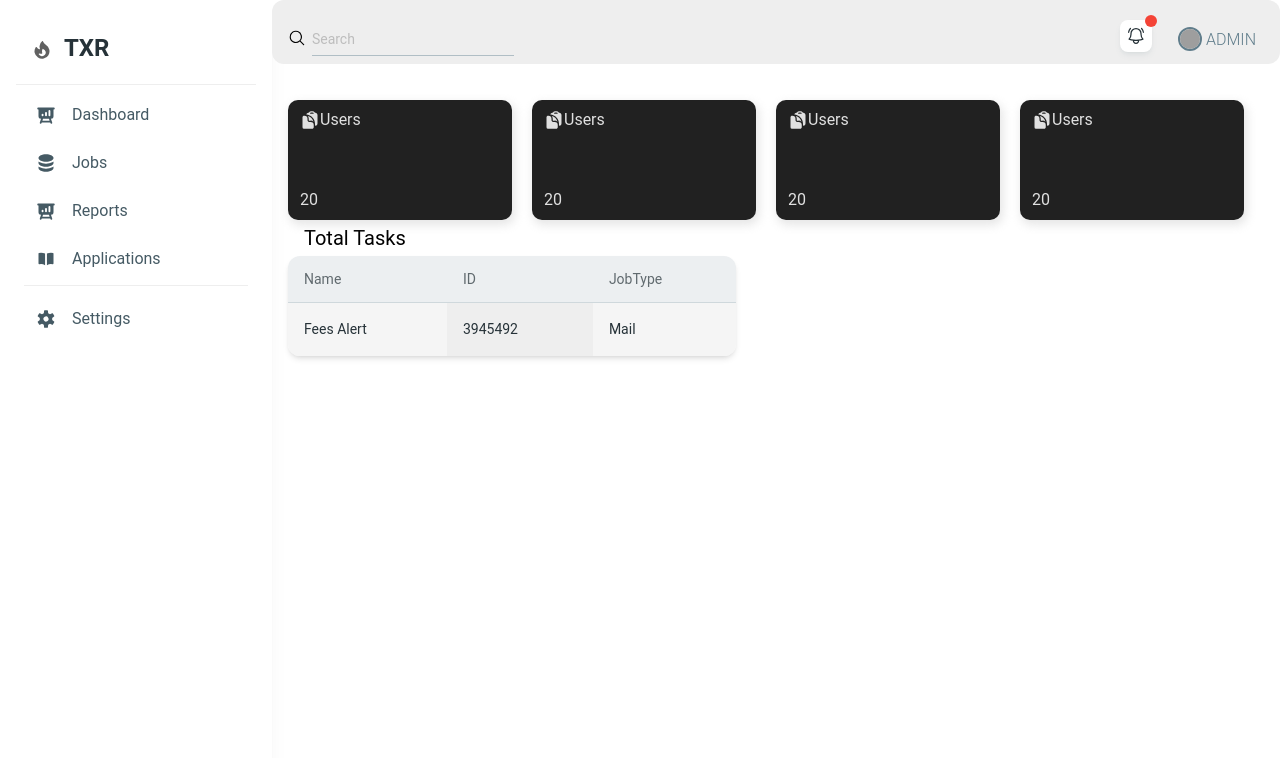
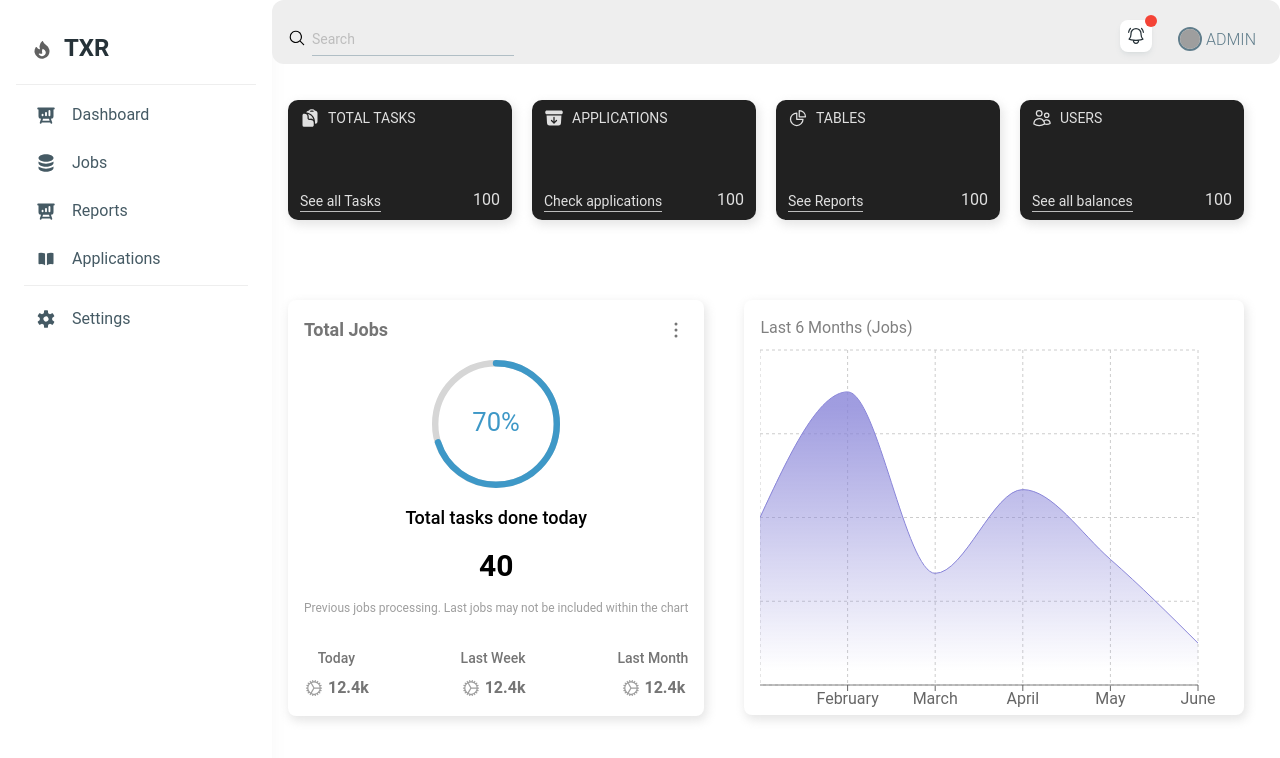
Before and after one commit to Deadtatoes/txr-front-end, a React (Vite) app: page / in a window 1280 px wide. Shown: the top 758 px of the page. Built offline with nearby package versions, Linux system fonts and the light colour scheme; grey boxes are pictures that could not be loaded.

Commit message:
dashboard completed

```diff
--- a/package.json
+++ b/package.json
@@ -13,9 +13,12 @@
     "@heroicons/react": "^2.1.5",
     "@material-tailwind/react": "^2.1.9",
     "firebase": "^10.12.4",
+    "prop-types": "^15.8.1",
     "react": "^18.3.1",
+    "react-circular-progressbar": "^2.1.0",
     "react-dom": "^18.3.1",
-    "react-router-dom": "^6.25.1"
+    "react-router-dom": "^6.25.1",
+    "recharts": "^2.12.7"
   },
   "devDependencies": {
     "@types/react": "^18.3.3",
--- a/src/Components/Totaltask.jsx
+++ b/src/Components/Totaltask.jsx
@@ -1,87 +1,4 @@
-// import { Card, Typography } from '@material-tailwind/react'
 
-// export const Totaltask = () => {
-
-//     const TABLE_HEAD = ["Name", "ID", "JobType","Created", "Updated", "TraceID"]
-
-//     const TABLE_ROWS =[
-//       {
-//         name: 'Fees Alert',
-//         id: 3945492,
-//         jobtype: 'Mail',
-//         created: '23/04/18',
-//         updated: '24/12/08',
-//         TraceID: 'dd4hu2903'
-//       }
-//     ]
-
-
-//   return (
-//     <div className='max-w-96'>
-//          <Card>
-
-//             <table>
-
-//                 <thead>
-//                     <tr>
-//                     {TABLE_HEAD.map((head) => (
-//                         <th key={head} className='border-b border-blue-gray-100 bg-blue-gray-50 p-4'>
-
-//                         <Typography
-//                         variant='small'
-//                         color='blue-gray'
-//                         className='font-normal leading-none opacity-70'>
-//                             {head}
-//                         </Typography>
-
-//                         </th>
-//                     ))}
-//                     </tr>
-//                 </thead>
-
-
-//                 <tbody>
-//                     {TABLE_ROWS.map(({ name, id, jobtype }, index) => {
-//                         const isLast = index === TABLE_ROWS.length - 1;
-//                         const classes = isLast ? "p-4" : "p-4 border-b border-blue-gray-50";
-
-//                         return (
-//                         <tr key={name}>
-//                             <td className={classes}>
-//                             <Typography variant="small" color="blue-gray" className="font-normal">
-//                                 {name}
-//                             </Typography>
-//                             </td>
-
-//                             <td className={`${classes} bg-blue-gray-50/50`}>
-//                             <Typography variant="small" color="blue-gray" className="font-normal">
-//                                 {id}
-//                             </Typography>
-//                             </td>
-
-//                             <td className={classes}>
-//                             <Typography variant="small" color="blue-gray" className="font-normal">
-//                                 {jobtype}
-//                             </Typography>
-//                             </td>
-
-//                             <td className={classes}>
-//                             <Typography variant="small" color="blue-gray" className="font-normal">
-//                                 {}
-//                             </Typography>
-//                             </td>
-//                         </tr>
-//                         );
-//                     })}
-//                 </tbody>
-
-//             </table>
-
-//         </Card>
-
-//     </div>
-//   )
-// }
 
 
 import { Card, Typography } from '@material-tailwind/react'
@@ -106,6 +23,86 @@ export const Totaltask = ({ isReportPage }) => {
             created: '23/04/18',
             updated: '24/12/08',
             traceID: 'dd4hu2903'
+        },
+        {
+            name: 'Account Statement',
+            id: 2748365,
+            jobtype: 'Report',
+            created: '22/01/15',
+            updated: '23/05/22',
+            traceID: 'af6gd9183'
+        },
+        {
+            name: 'System Update',
+            id: 4857693,
+            jobtype: 'Notification',
+            created: '22/03/25',
+            updated: '22/07/14',
+            traceID: 'b7jsk2809'
+        },
+        {
+            name: 'Password Reset',
+            id: 5647391,
+            jobtype: 'Mail',
+            created: '22/06/08',
+            updated: '23/02/11',
+            traceID: 'c8lqv9310'
+        },
+        {
+            name: 'Invoice Reminder',
+            id: 6789123,
+            jobtype: 'Report',
+            created: '22/08/19',
+            updated: '23/03/09',
+            traceID: 'd2mwp5406'
+        },
+        {
+            name: 'Subscription Renewal',
+            id: 7834652,
+            jobtype: 'Notification',
+            created: '22/11/30',
+            updated: '23/01/25',
+            traceID: 'e3nwr6712'
+        },
+        {
+            name: 'Security Alert',
+            id: 8925476,
+            jobtype: 'Alert',
+            created: '23/01/22',
+            updated: '23/05/10',
+            traceID: 'f4oxu7823'
+        },
+        {
+            name: 'Account Update',
+            id: 9032584,
+            jobtype: 'Mail',
+            created: '23/03/15',
+            updated: '23/06/12',
+            traceID: 'g5pyw8934'
+        },
+        {
+            name: 'Monthly Summary',
+            id: 1012345,
+            jobtype: 'Report',
+            created: '23/04/05',
+            updated: '23/07/20',
+            traceID: 'h6qzx9045'
+        },
+        {
+            name: 'Payment Confirmation',
+            id: 1123456,
+            jobtype: 'Notification',
+            created: '23/05/30',
+            updated: '23/08/15',
+            traceID: 'i7rly0156'
+        },
+        {
+            name: 'Profile Update',
+            id: 1234567,
+            jobtype: 'Mail',
+            created: '23/07/10',
+            updated: '23/09/05',
+            traceID: 'j8smz1267'
         }
     ]
 
--- /dev/null
+++ b/src/Components/Widgets/Chart.jsx
@@ -0,0 +1,47 @@
+
+
+
+import { AreaChart, Area, XAxis, CartesianGrid, Tooltip, ResponsiveContainer } from 'recharts';
+
+const data = [
+   {name: "January", Total: 12 },
+   {name: "February", Total: 21 },
+   {name: "March", Total: 8 },
+   {name: "April", Total: 14 },
+   {name: "May", Total: 9 },
+   {name: "June", Total: 3 },
+
+];
+
+const Chart = () => {
+  console.log("Chart component rendered");
+
+  return (
+    <div id="chart" className="h-96 w-full md:w-96 shadow-custom p-4 pb-6  rounded-lg " style={{height:"415px", width: "500px", color: "gray"}}>
+
+        <div id="title" style={{marginBottom: "0px"}}>Last 6 Months (Jobs)</div>
+
+        <ResponsiveContainer width="100%" height="100%">
+
+            <AreaChart width={730} height={250} data={data}
+                margin={{ top: 10, right: 30, left: 0, bottom: 0 }}>
+                <defs>
+                    <linearGradient id="total" x1="0" y1="0" x2="0" y2="1">
+                    <stop offset="5%" stopColor="#8884d8" stopOpacity={0.8}/>
+                    <stop offset="95%" stopColor="#8884d8" stopOpacity={0}/>
+                    </linearGradient>
+                </defs>
+
+                <XAxis dataKey="name" color='gray'/>
+                {/* <YAxis /> */}
+                <CartesianGrid strokeDasharray="3 3" />
+                <Tooltip />
+                <Area type="monotone" dataKey="Total" stroke="#8884d8" fillOpacity={1} fill="url(#total)" />
+                {/* <Area type="monotone" dataKey="pv" stroke="#82ca9d" fillOpacity={1} fill="url(#colorPv)" /> */}
+            </AreaChart>
+        </ResponsiveContainer>
+    </div>
+  )
+}
+
+export default Chart;
--- /dev/null
+++ b/src/Components/Widgets/Featured.jsx
@@ -0,0 +1,64 @@
+
+
+import { ChevronDownIcon, CogIcon, EllipsisVerticalIcon } from "@heroicons/react/24/outline";
+import { CircularProgressbar } from "react-circular-progressbar";
+import 'react-circular-progressbar/dist/styles.css';
+
+const Featured = () => {
+  return (
+    <div id='featured' className="w-full md:w-58 shadow-custom p-4 rounded-lg">
+
+        <div id="top" className="flex items-center justify-between text-gray-600">
+            <h1 id="title" className="text-lg font-semibold">Total Jobs</h1>
+            <div id="icon">
+                <EllipsisVerticalIcon className="w-6 h-6"/>
+            </div>
+        </div>
+
+        <div id="bottom" className="flex flex-col items-center justify-center gap-4 mt-4">
+
+            {/* Circular Chart */}
+            <div id="featuredChart" className="w-24 h-24 md:w-32 md:h-32">
+                <CircularProgressbar value={70} text="70%" strokeWidth={5}/>
+            </div>
+
+            <p id="title" className="text-base md:text-lg font-medium">Total tasks done today</p>
+            <p id="amount" className="text-3xl font-bold">40</p>
+            <p id="desc" className="text-xs text-center text-gray-500">Previous jobs processing. Last jobs may not be included within the chart</p>
+
+            <div id="summary" className="flex flex-col md:flex-row items-center justify-between w-full text-center gap-4 mt-4">
+
+                <div id="targets" className="flex flex-col md:flex-row items-center justify-between w-full gap-4 text-sm text-gray-600">
+                    <div id="item" className="flex flex-col items-center">
+                        <div id="itemTitle" className="font-medium">Today</div>
+                        <div id="ItemResult" className="flex items-center mt-2">
+                            <CogIcon className="w-5 h-5 text-gray-500 mr-1"/>
+                            <div id="resultAmount" className="text-base font-semibold">12.4k</div>
+                        </div>
+                    </div>
+
+                    <div id="item" className="flex flex-col items-center">
+                        <div id="itemTitle" className="font-medium">Last Week</div>
+                        <div id="ItemResult" className="flex items-center mt-2">
+                            <CogIcon className="w-5 h-5 text-gray-500 mr-1"/>
+                            <div id="resultAmount" className="text-base font-semibold">12.4k</div>
+                        </div>
+                    </div>
+
+                    <div id="item" className="flex flex-col items-center">
+                        <div id="itemTitle" className="font-medium">Last Month</div>
+                        <div id="ItemResult" className="flex items-center mt-2">
+                            <CogIcon className="w-5 h-5 text-gray-500 mr-1"/>
+                            <div id="resultAmount" className="text-base font-semibold">12.4k</div>
+                        </div>
+                    </div>
+                </div>
+
+            </div>
+
+        </div>
+    </div>
+  )
+}
+
+export default Featured;
--- a/src/Components/Widgets/Floatingcard.jsx
+++ b/src/Components/Widgets/Floatingcard.jsx
@@ -1,44 +1,170 @@
-import { ClipboardDocumentIcon } from "@heroicons/react/24/solid"
+// || WITHOUT PROP TYPES ||
 
-const Floatingcard = () => {
-  return (
-    // <div id="widget" className="mr-5 text-gray-300 bg-gray-900 flex-1 justify-between p-2 shadow-[2px_4px_10px_1px_rgba(0,0,0,0.47)] shadow-[2px_4px_10px_1px_rgba(201,201,201,0.47)] h-[120px] rounded-[10px]">
+// import { UsersIcon } from "@heroicons/react/24/outline"
+// import { ChartPieIcon } from "@heroicons/react/24/outline"
+// import { ArchiveBoxArrowDownIcon, ClipboardDocumentIcon } from "@heroicons/react/24/solid"
 
 
-    //     <div id="top" className="">
-    //         <div className="w-5 h-5">
-    //             <ClipboardDocumentIcon color=""/>
-    //         </div>
+// const Floatingcard = ({ type }) => {
 
-    //         <span id="title">Users</span>
+//     let data
+
+//     // Temporary
+//     const amount = 100
+
+//     switch(type){
+
+//         // USERS
+//         case "user":
+//             data = {
+//                 title: "TOTAL TASKs",
+//                 link: "See all users",
+//                 icon: <ClipboardDocumentIcon />
+//             }
+//             break
+
+//             // ORDER
+//             case "order":
+//                 data = {
+//                     title: "APPLICATIONS",
+//                     link: "See all orders",
+//                     icon: <ArchiveBoxArrowDownIcon />
+//                 }
+//                 break
+
+//             // EARNING
+//              case "earning":
+//                 data = {
+//                     title: "TABLES",
+//                     link: "See all earnings",
+//                     icon: <ChartPieIcon />
+//                 }
+//             break
+
+//             // BALANCE
+//             case "balance":
+//                 data = {
+//                     title: "USERS",
+//                     link: "See all balances",
+//                     icon: <UsersIcon />
+//                 }
+//                 break
+
+//             // DEFAULT
+//             default:
+//                 break
+//     }
 
 
-    //     </div>
-    //     <div id="bottom" className="bottom-0">
-    //         <div id="percentage">
+//   return (
 
-    //             20</div>
-    //     </div>
-    // </div>
 
-    <div id="widget" className="mr-5 text-gray-300 bg-gray-900 flex-1 flex flex-col justify-between p-2 shadow-[2px_4px_10px_1px_rgba(0,0,0,0.47)] shadow-[2px_4px_10px_1px_rgba(201,201,201,0.47)] h-[120px] rounded-[10px] relative">
+//     <div id="widget" className="mr-5 text-gray-300 bg-gray-900 flex-1 flex flex-col justify-between p-2 shadow-[2px_4px_10px_1px_rgba(0,0,0,0.47)] shadow-[2px_4px_10px_1px_rgba(201,201,201,0.47)] h-[120px] rounded-[10px] relative">
 
-    <div id="top" className="flex items-center px-1">
-        <div className="w-5 h-5">
-            <ClipboardDocumentIcon color=""/>
-        </div>
-        <span id="title">Users</span>
-    </div>
+//     <div id="top" className=" items-center px-1">
 
-    <div id="bottom" className="absolute bottom-2 px-1">
-        <div id="percentage">
-            20
-        </div>
-    </div>
+//         <div className="flex space-x-2">
+//             <div className="w-5 h-5 ">
+//                 {data.icon}
+//             </div>
+//             <span id="title" className="text-sm">{data.title}</span>
 
-</div>
+//         </div>
+//         <span id="link" className="border-b border-gray-400 absolute bottom-2 text-sm">{data.link}</span>
 
-  )
-}
+//     </div>
 
-export default Floatingcard
+//     <div id="bottom" className="absolute bottom-2 right-2 px-1">
+
+//         <div id="counter">{amount}</div>
+
+//     </div>
+
+// </div>
+
+//   )
+// }
+
+// export default Floatingcard
+
+
+
+
+import PropTypes from 'prop-types'; // Import PropTypes
+import { UsersIcon } from "@heroicons/react/24/outline";
+import { ChartPieIcon } from "@heroicons/react/24/outline";
+import { ArchiveBoxArrowDownIcon, ClipboardDocumentIcon } from "@heroicons/react/24/solid";
+
+const Floatingcard = ({ type }) => {
+
+    let data;
+
+    // Temporary
+    const amount = 100;
+
+    switch(type){
+        case "user":
+            data = {
+                title: "TOTAL TASKS",
+                link: "See all Tasks",
+                icon: <ClipboardDocumentIcon />
+            };
+            break;
+
+        case "order":
+            data = {
+                title: "APPLICATIONS",
+                link: "Check applications",
+                icon: <ArchiveBoxArrowDownIcon />
+            };
+            break;
+
+        case "earning":
+            data = {
+                title: "TABLES",
+                link: "See Reports",
+                icon: <ChartPieIcon />
+            };
+            break;
+
+        case "balance":
+            data = {
+                title: "USERS",
+                link: "See all balances",
+                icon: <UsersIcon />
+            };
+            break;
+
+        default:
+            data = {
+                title: "DEFAULT",
+                link: "See all",
+                icon: null
+            };
+            break;
+    }
+
+  return (
+      <div id="widget" className="mr-5 text-gray-300 bg-gray-900 flex-1 flex flex-col justify-between p-2 shadow-[2px_4px_10px_1px_rgba(0,0,0,0.47)] shadow-[2px_4px_10px_1px_rgba(201,201,201,0.47)] h-[120px] rounded-[10px] relative">
+          <div id="top" className="items-center px-1">
+              <div className="flex space-x-2">
+                  <div className="w-5 h-5 ">
+                      {data.icon}
+                  </div>
+                  <span id="title" className="text-sm">{data.title}</span>
+              </div>
+              <span id="link" className="border-b border-gray-400 absolute bottom-2 text-sm">{data.link}</span>
+          </div>
+          <div id="bottom" className="absolute bottom-2 right-2 px-1">
+              <div id="counter">{amount}</div>
+          </div>
+      </div>
+  );
+};
+
+// Define prop types for the component
+Floatingcard.propTypes = {
+    type: PropTypes.string.isRequired
+};
+
+export default Floatingcard;
--- /dev/null
+++ b/src/Components/Widgets/Table.jsx
@@ -0,0 +1,8 @@
+
+const Table = () => {
+  return (
+    <div>Table</div>
+  )
+}
+
+export default Table
--- a/src/Pages/Home.jsx
+++ b/src/Pages/Home.jsx
@@ -1,5 +1,7 @@
 import { Totaltask } from "../Components/Totaltask"
-import  Floatingcard  from "../Components/Widgets/Floatingcard"
+import Chart from "../Components/Widgets/Chart";
+import Featured from "../Components/Widgets/Featured";
+import Floatingcard from '../Components/Widgets/Floatingcard';
 
 export const Home = () => {
 
@@ -7,22 +9,44 @@ export const Home = () => {
   return (
     <div>
 
-         <div className='py-5 space-y-1'>
+         <div className='py-5 space-y-20'>
 
-            {/* Floating Cards */}
+            {/* FLOATING CARDS */}
             <div className="flex">
-              <Floatingcard />
-              <Floatingcard />
-              <Floatingcard />
-              <Floatingcard />
+              <Floatingcard type='user'id='user'/>
+              <Floatingcard type='order'id='order'/>
+              <Floatingcard type='earning'id='earning'/>
+              <Floatingcard type='balance'id='balance'/>
             </div>
 
+            {/* CHARTS AND FEATURES */}
+            <div id="charts & features" className="flex space-x-10">
 
-            {/* TOTAL TASKS Table heading */}
-            <h2 className='mx-4 text-xl '>Total Tasks</h2>
-            <div className="max-w-md">
-              <Totaltask isReportPage={false} />
+             {/* Features */}
+              <div className="">
+                <Featured />
+              </div>
+
+              {/* Chart */}
+              <div className="flex-2">
+                <Chart />
+              </div>
+
             </div>
+
+            <div className="p-5 m-5 shadow-custom" >
+
+              <div id="listContainer">
+                <div id="listTitle" style={{fontWeight: "500", color:"gray"}} className="mb-3.5 font-bold">Latest Tasks </div>
+
+                  {/* LATEST TASKS TABLE*/}
+                  <div className="">
+                    <Totaltask isReportPage={true} />
+                  </div>
+              </div>
+
+            </div>
+
          </div>
 
 
--- a/src/Pages/Jobs.jsx
+++ b/src/Pages/Jobs.jsx
@@ -5,8 +5,6 @@ export const Jobs = () => {
       <h3>Jobs page</h3>
 
 
-
-
     </div>
   )
 }
--- a/tailwind.config.js
+++ b/tailwind.config.js
@@ -11,7 +11,11 @@ export default withMT({
     fontFamily: {
       Quicksand: [ 'Quicksand' ]
     },
-    extend: {},
+    extend: {
+      boxShadow: {
+        'custom': '2px 4px 10px 1px rgba(201, 201, 201, 0.47)',
+      }
+    },
   },
   plugins: [],
 })
```
Also changed, not shown: 1 other file (tests, documents, lock files or other folders).
